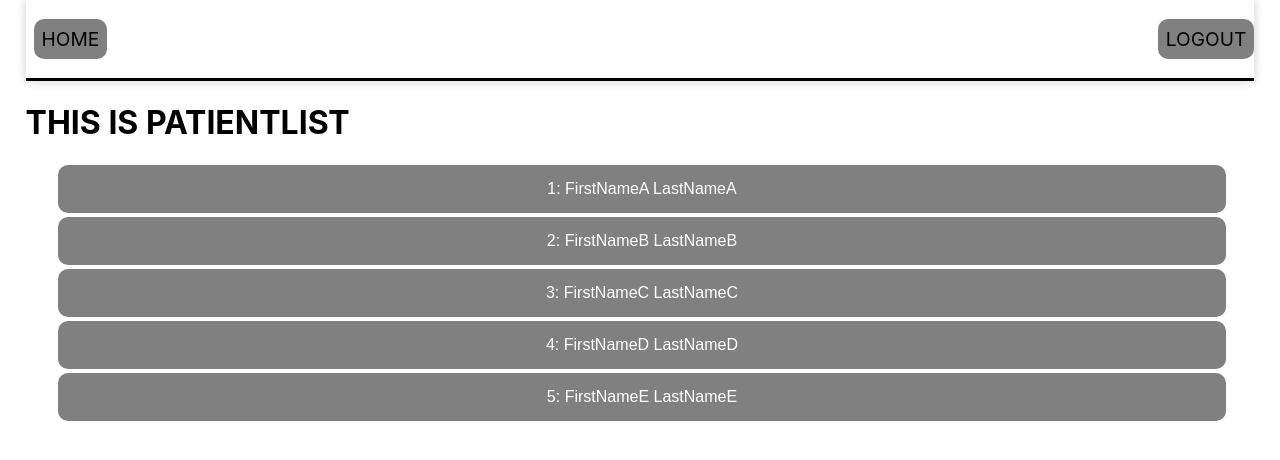
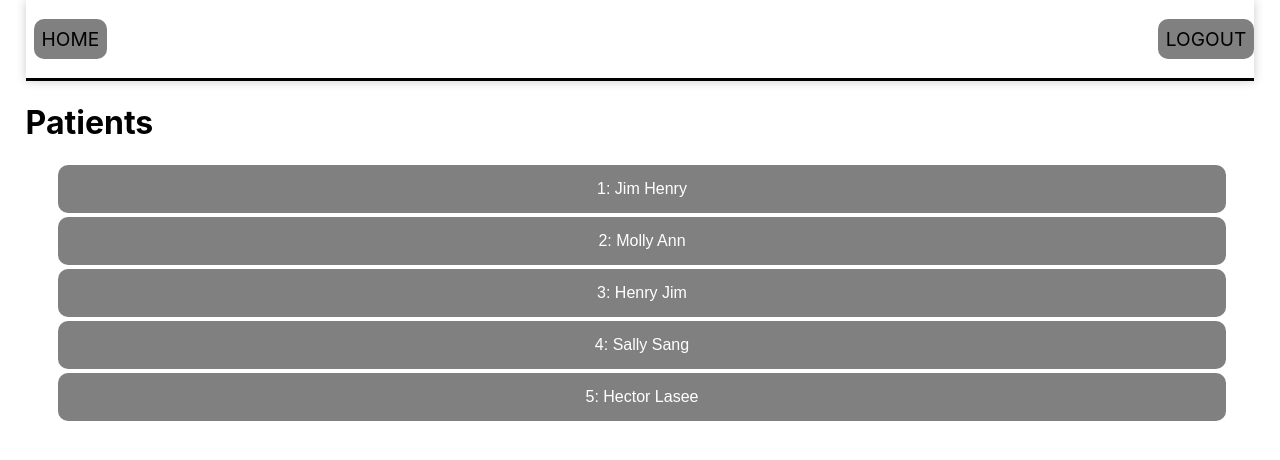
Before and after one commit to kWeech/UofCEngineeringNursingHackathon, a React (Create React App) app in the folder app/hackathon-app/: page /patientlist in a window 1280 px wide. Shown: the top 460 px of the page. Built offline with nearby package versions, Linux system fonts and the light colour scheme.

Commit message:
working on patient notes

```diff
--- a/app/hackathon-app/src/pages/Home.js
+++ b/app/hackathon-app/src/pages/Home.js
@@ -10,9 +10,6 @@ export default function Home() {
       <div className={classes.buttonContainer}>
         <NavLink to="/flowsheet">
           <Button>FLOWSHEETS</Button>
-        </NavLink>
-        <NavLink to="/nursenotes">
-          <Button>NURSENOTES</Button>
         </NavLink>
         <NavLink to="/qr">
           <Button>QR</Button>
--- a/app/hackathon-app/src/pages/PatientList.js
+++ b/app/hackathon-app/src/pages/PatientList.js
@@ -5,64 +5,65 @@ import Modal from "../components/Modal";
 import Patient from "./Patient";
 import { useState } from "react";
 import { Link } from "react-router-dom";
-let patient = null;
+import Note from '../components/Note';
+
 export default function PatientList() {
   const patientList = [
     {
       id: 1,
-      name: "FirstNameA",
-      lastName: "LastNameA",
+      name: "Jim",
+      lastName: "Henry",
       medication: [{ name: "A", dosage: "dosageA" }],
       careTeam: [{ id: "NurseAId", name: "NurseA" }],
       flowSheet: [],
-      nurseNotes: [{ date: new Date(1995, 11, 17), note: "sampleNoteA" }],
+      nurseNotes: [<Note date= {"2020-12-09"} note= "A Note about the patient" />, <Note date= {"2022-11-19"} note= "This patient has been here for a long time" />],
       communityAppointments: [{ date: new Date(1995, 11, 17, 3, 24, 0) }],
     },
     {
       id: 2,
-      name: "FirstNameB",
-      lastName: "LastNameB",
+      name: "Molly",
+      lastName: "Ann",
       medication: [{ name: "B", dosage: "dosageB" }],
       careTeam: [{ id: "NurseBId", name: "NurseB" }],
       flowSheet: [],
-      nurseNotes: [{ date: new Date(1995, 11, 17), note: "sampleNoteB" }],
+      nurseNotes: [<Note date= {"2023-12-09"} note= "Some notes about Molly" />, <Note date= {"2023-12-19"} note= "Molly is great she is healing wahoo" />],
       communityAppointments: [{ date: new Date(1995, 11, 17, 3, 24, 0) }],
     },
     {
       id: 3,
-      name: "FirstNameC",
-      lastName: "LastNameC",
+      name: "Henry",
+      lastName: "Jim",
       medication: [{ name: "C", dosage: "dosageC" }],
       careTeam: [{ id: "NurseCId", name: "NurseC" }],
       flowSheet: [],
-      nurseNotes: [{ date: new Date(1995, 11, 17), note: "sampleNoteC" }],
+      nurseNotes: [<Note date= {"2023-02-09"} note= "Henry is pretty sick dude" />, <Note date= {"2023-102-19"} note= "Henry is still sick gave him some advil" />],
       communityAppointments: [{ date: new Date(1995, 11, 17, 3, 24, 0) }],
     },
     {
       id: 4,
-      name: "FirstNameD",
-      lastName: "LastNameD",
+      name: "Sally",
+      lastName: "Sang",
       medication: [{ name: "D", dosage: "dosageD" }],
       careTeam: [{ id: "NurseDId", name: "NurseD" }],
       flowSheet: [],
-      nurseNotes: [{ date: new Date(1995, 11, 17), note: "sampleNoteD" }],
+      nurseNotes: [<Note date= {"2023-03-03"} note= "Gave Sally some meds" />, <Note date= {"2023-03-07"} note= "Sally is going home today" />],
       communityAppointments: [{ date: new Date(1995, 11, 17, 3, 24, 0) }],
     },
     {
       id: 5,
-      name: "FirstNameE",
-      lastName: "LastNameE",
+      name: "Hector",
+      lastName: "Lasee",
       medication: [{ name: "E", dosage: "dosageE" }],
       careTeam: [{ id: "NurseEId", name: "NurseE" }],
       flowSheet: [],
-      nurseNotes: [{ date: new Date(1995, 11, 17), note: "sampleNoteE" }],
+      nurseNotes: [<Note date= {"2022-03-03"} note= "Gave Hector some meds" />, <Note date= {"2022-03-07"} note= "Hector is sick" />],
       communityAppointments: [{ date: new Date(1995, 11, 17, 3, 24, 0) }],
     },
   ];
 
   return (
     <Page>
-      <h1>THIS IS PATIENTLIST</h1>
+      <h1>Patients</h1>
       <div className={classes.patientListContainer}>
         {patientList.map((patient) => {
           return (
```
